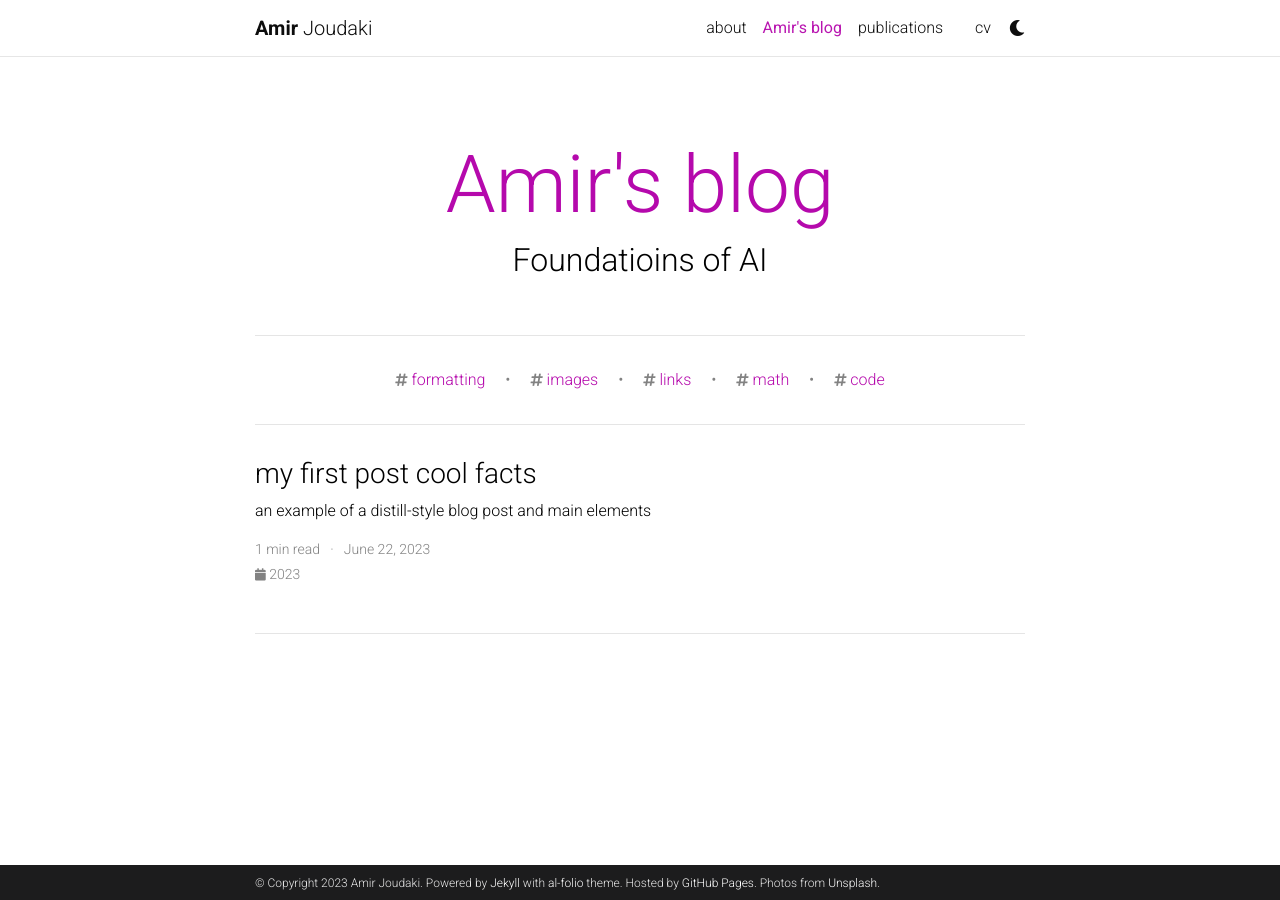
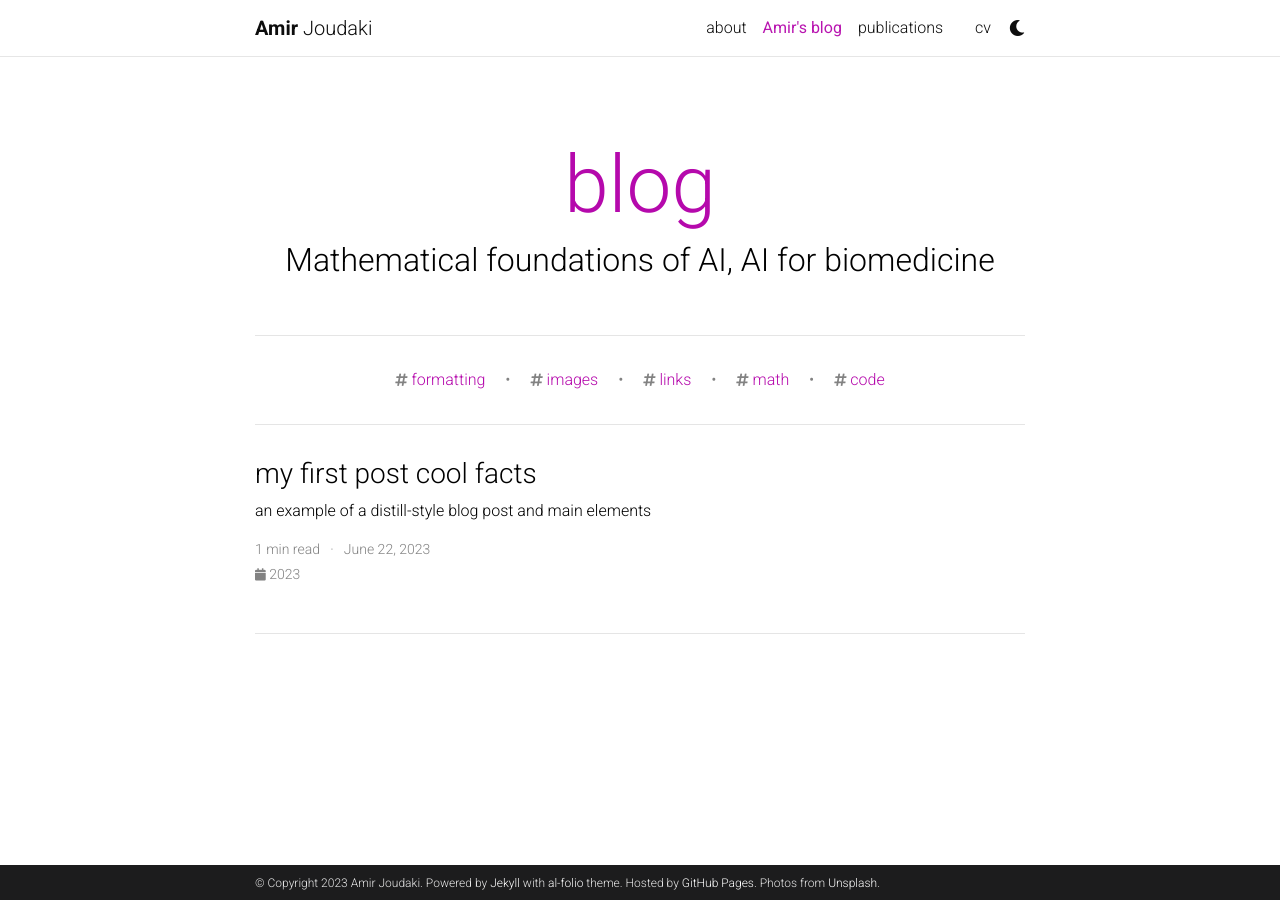
Before and after one commit to ajoudaki/ajoudaki.github.io, a Jekyll site: the page built from blog/index.html, in a window 1280 px wide. Built offline with Jekyll 4.4.1, drawn with Linux system fonts in a browser that asks for light colours; the list of posts is cut into pages by our own code; comment, search, counter and statistics services are not loaded; a style sheet for code colours, icons or effects is not loaded.

Commit message:
fixing the problem with blog external source

```diff
--- a/_config.yml
+++ b/_config.yml
@@ -33,7 +33,7 @@ highlight_theme_dark: native    # https://github.com/jwarby/jekyll-pygments-them
 
 # repo color theme
 repo_theme_light: default       # https://github.com/anuraghazra/github-readme-stats/blob/master/themes/README.md
-repo_theme_dark: dark           # https://github.com/anuraghazra/github-readme-stats/blob/master/themes/README.md
+repo_theme_dark: dark        # https://github.com/anuraghazra/github-readme-stats/blob/master/themes/README.md
 repo_trophies:
   enabled: true
   theme_light: flat    # https://github.com/ryo-ma/github-profile-trophy
@@ -120,9 +120,9 @@ bing_site_verification:  # out your bing-site-verification ID (Bing Webmaster)
 # Blog
 # -----------------------------------------------------------------------------
 
-blog_name: Amir's blog # blog_name will be displayed in your blog page
+blog_name: blog # blog_name will be displayed in your blog page
 blog_nav_title: Amir's blog # your blog must have a title for it to be displayed in the nav bar
-blog_description: Foundatioins of AI # blog description will be displayed in your blog page
+blog_description: Mathematical foundations of AI, AI for biomedicine # blog description will be displayed in your blog page
 permalink: /blog/:year/:title/
 
 # Pagination
@@ -156,9 +156,9 @@ disqus_shortname: al-folio # put your disqus shortname
 # External sources.
 # If you have blog posts published on medium.com or other external sources,
 # you can display them in your blog by adding a link to the RSS feed.
-external_sources:
-  - name: medium.com
-    rss_url: https://medium.com/@al-folio/feed
+# external_sources:
+#   - name: medium.com
+#     rss_url: https://medium.com/@al-folio/feed
 
 # -----------------------------------------------------------------------------
 # Collections
```
